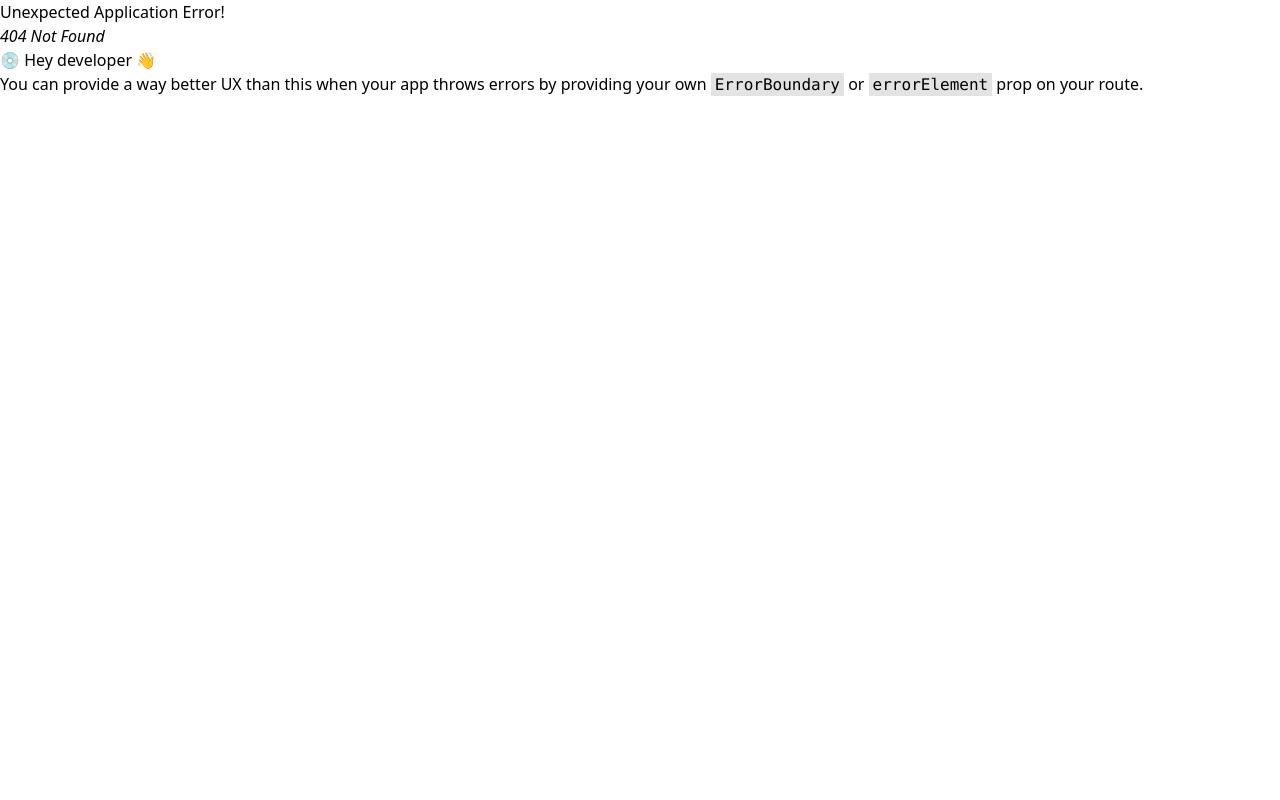
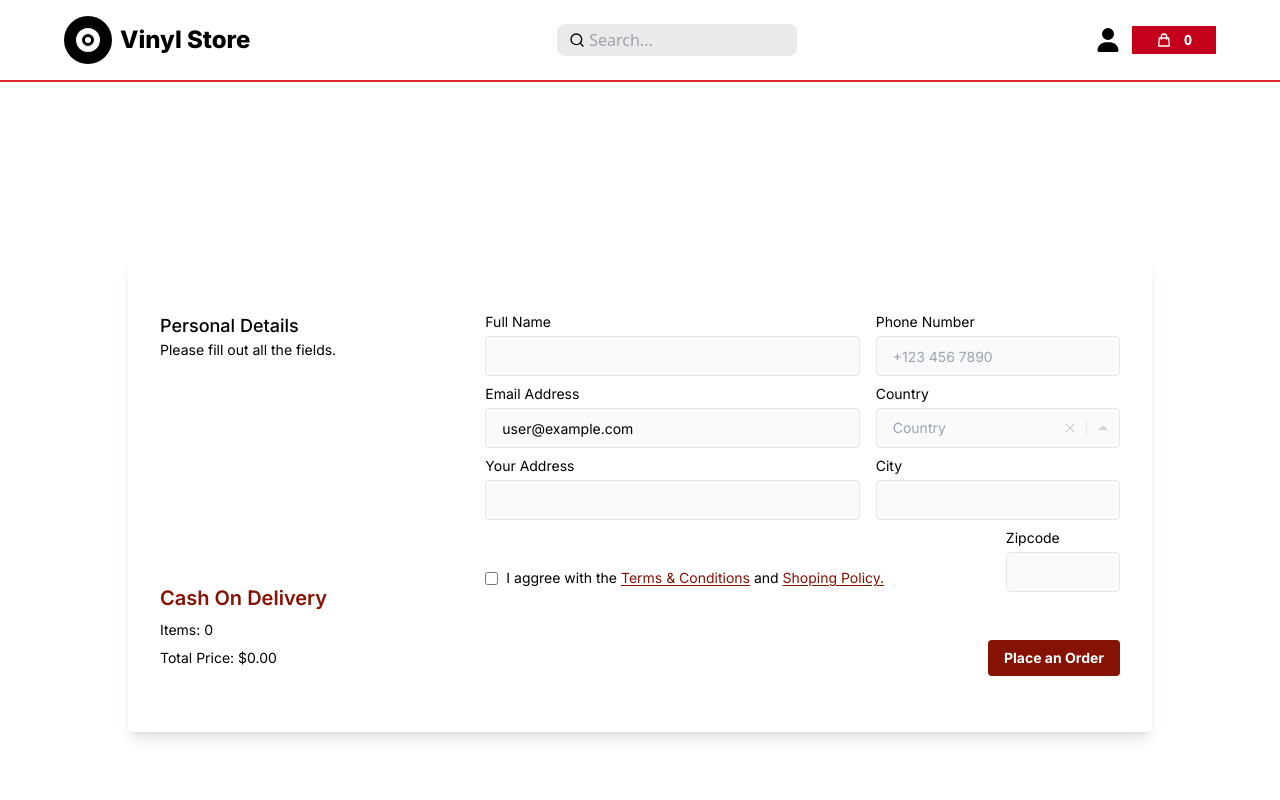
Before and after one commit to KrunoMirkovski/Vinil-Store-App, a React (Vite) app in the folder frontend/: page /checkout in a window 1280 px wide. Before the commit this address had no page. Shown: the top 800 px of the page. Built offline with nearby package versions, Linux system fonts and the light colour scheme.

Commit message:
Create Checkout Page

```diff
--- a/frontend/src/pages/vinylsPage/CartPage.jsx
+++ b/frontend/src/pages/vinylsPage/CartPage.jsx
@@ -113,7 +113,7 @@ const CartPage = () => {
           <button
             type="button"
 
-            className="font-medium text-slate-700 hover:text-slate-500 ml-1"
+            className="font-medium text-slate-800 hover:text-slate-500 ml-1 underline"
           >
             Continue Shopping
             <span aria-hidden="true"> &rarr;</span>
--- /dev/null
+++ b/frontend/src/pages/vinylsPage/Checkout.jsx
@@ -0,0 +1,134 @@
+import { useState } from "react";
+import { useForm } from "react-hook-form";
+import { useSelector } from "react-redux";
+import { Link } from "react-router-dom"
+
+const Checkout = () => {
+    // Access cart items from Redux store
+    const cartItems = useSelector(state => state.cart.cartItems);
+    // Calculate total price of items in the cart
+    const totalPrice = cartItems.reduce((acc, item) => acc + item.newPrice, 0).toFixed(2);
+    // Temporary user object (Replace with actual authentication
+    const currentUser = { email: "user@example.com" };
+     // Initialize form handling with react-hook-form
+    const { register, handleSubmit, formState: { errors }} = useForm();
+    // Checkbox state to enable 'Place an Order' button
+    const [isChecked, setIsChecked] = useState(false);
+    // Form submission handler
+    const onSubmit = (data) => {
+        console.log(data)
+        // Construct order details
+        const newOrder = {
+            name: data.name,
+            email: currentUser.email,
+            address: {
+                city: data.city,
+                country: data.country,
+                zipcode: data.zipcode
+            },
+            phone: data.phone,
+            productIds: cartItems.map(item => item?.id),// Extract product IDs
+            totalPrice: totalPrice,
+        }
+        console.log(newOrder)
+     };
+
+  return (
+    <section>
+        <div className="min-h-screen p-6 flex items-center justify-center bg-white">
+            <div className="container max-w-screen-lg mx-auto">
+                <div>
+                    <div className="bg-white rounded shadow-lg p-2 px-4 md:p-8 mb-6">
+                            <form onSubmit={handleSubmit(onSubmit)} className="grid gap-4 gap-y-2 text-sm grid-cols-1 lg:grid-cols-3 my-6">
+                                {/* Left Section: Personal Details & Order Summary */}
+                                <div className="flex flex-col justify-between">
+                                    <div>
+                                        <p className="font-medium text-lg">Personal Details</p>
+                                        <p>Please fill out all the fields.</p>
+                                    </div>
+                                    <div>
+                                        <h2 className="font-semibold text-xl text-primary mb-2">Cash On Delivery</h2>
+                                        <p className="mb-2">Items: {cartItems.length > 0 ? cartItems.length : 0}</p>
+                                        <p className="mb-2">Total Price: ${totalPrice}</p>
+                                   </div>
+                                </div>
+                                {/* Right Section: Form Inputs */}
+                                <div className="lg:col-span-2">
+                                    <div className="grid gap-4 gap-y-2 text-sm grid-cols-1 md:grid-cols-5">
+                                        {/* Name Input */}
+                                        <div className="md:col-span-3">
+                                            <label htmlFor="name">Full Name</label>
+                                            <input type="text" name="name" id="name" className="h-10 border mt-1 rounded px-4 w-full bg-gray-50"/>
+                                        </div>
+                                        {/* Phone Number Input */}
+                                        <div className="md:col-span-2">
+                                            <label htmlFor="phone">Phone Number</label>
+                                            <input type="text" name="phone" id="phone" className="h-10 border mt-1 rounded px-4 w-full bg-gray-50" placeholder="+123 456 7890" />
+                                        </div>
+                                         {/* Email Input (Disabled) */}
+                                         <div className="md:col-span-3">
+                                            <label htmlFor="email">Email Address</label>
+                                            <input type="text" name="email" id="email" className="h-10 border mt-1 rounded px-4 w-full bg-gray-50"
+                                                disabled
+                                                defaultValue={currentUser?.email}
+                                                placeholder="email@domain.com" />
+                                        </div>
+                                        {/* Country Input */}
+                                        <div className="md:col-span-2">
+                                            <label htmlFor="country">Country</label>
+                                            <div className="h-10 bg-gray-50 flex border border-gray-200 rounded items-center mt-1">
+                                                <input name="country" id="country" placeholder="Country" className="px-4 appearance-none outline-none text-gray-800 w-full bg-transparent"/>
+                                                <button tabIndex="-1" className="cursor-pointer outline-none focus:outline-none transition-all text-gray-300 hover:text-red-600">
+                                                    <svg className="w-4 h-4 mx-2 fill-current" xmlns="http://www.w3.org/2000/svg" viewBox="0 0 24 24" stroke="currentColor" strokeWidth="2" strokeLinecap="round" strokeLinejoin="round">
+                                                        <line x1="18" y1="6" x2="6" y2="18"></line>
+                                                        <line x1="6" y1="6" x2="18" y2="18"></line>
+                                                    </svg>
+                                                </button>
+                                                <button tabIndex="-1" className="cursor-pointer outline-none focus:outline-none border-l border-gray-200 transition-all text-gray-300 hover:text-blue-600">
+                                                    <svg className="w-4 h-4 mx-2 fill-current" xmlns="http://www.w3.org/2000/svg" viewBox="0 0 24 24" stroke="currentColor" strokeWidth="2" strokeLinecap="round" strokeLinejoin="round"><polyline points="18 15 12 9 6 15"></polyline></svg>
+                                                </button>
+                                            </div>
+                                        </div>
+                                        {/* Address Input */}
+                                        <div className="md:col-span-3">
+                                            <label htmlFor="address">Your Address</label>
+                                            <input type="text" name="address" id="address" className="h-10 border mt-1 rounded px-4 w-full bg-gray-50" placeholder="" />
+                                        </div>
+                                         {/* City Input */}
+                                         <div className="md:col-span-2">
+                                            <label htmlFor="city">City</label>
+                                            <input type="text" name="city" id="city" className="h-10 border mt-1 rounded px-4 w-full bg-gray-50" placeholder=""/>
+                                        </div>
+                                        {/* Terms & Conditions Checkbox */}
+                                        <div className="md:col-span-4 mt-10">
+                                            <div className="inline-flex items-center">
+                                                <input type="checkbox" name="billing_same" id="billing_same" className="form-checkbox" />
+                                                <label htmlFor="billing_same" className="ml-2 ">I aggree with the <Link className='underline underline-offset-2 text-primary'>Terms & Conditions</Link> and <Link className='underline underline-offset-2 text-primary'>Shoping Policy.</Link></label>
+                                            </div>
+                                        </div>
+                                        {/* Zip code */}
+                                        <div className="md:col-span-1">
+                                            <label htmlFor="zipcode">Zipcode</label>
+                                            <input type="text" name="zipcode" id="zipcode" className="transition-all flex items-center h-10 border mt-1 rounded px-4 w-full bg-gray-50" placeholder="" />
+                                        </div>
+                                        {/* Submit Button */}
+                                        <div className="md:col-span-5 text-right mt-10">
+                                            <div className="inline-flex items-end">
+                                                <button
+                                                disabled={!isChecked}
+                                                className="bg-primary hover:bg-secondary text-white font-bold py-2 px-4 rounded">Place an Order</button>
+                                            </div>
+                                        </div>
+
+                                    </div>
+                                </div>
+                            </form>
+                    </div>
+                </div>
+            </div>
+        </div>
+    </section>
+  )
+}
+
+export default Checkout
--- a/frontend/src/routers/router.jsx
+++ b/frontend/src/routers/router.jsx
@@ -4,6 +4,7 @@ import Home from "../pages/homePage/Home";
 import Login from "../components/Login";
 import Register from "../components/Register";
 import CartPage from "../pages/vinylsPage/CartPage";
+import Checkout from "../pages/vinylsPage/Checkout";
 
 
 const router = createBrowserRouter([
@@ -35,6 +36,10 @@ const router = createBrowserRouter([
      {
       path: "/cart",
       element: <CartPage />
+     },
+     {
+      path: "/checkout",
+      element: <Checkout />
      }
       ]
  }
```
